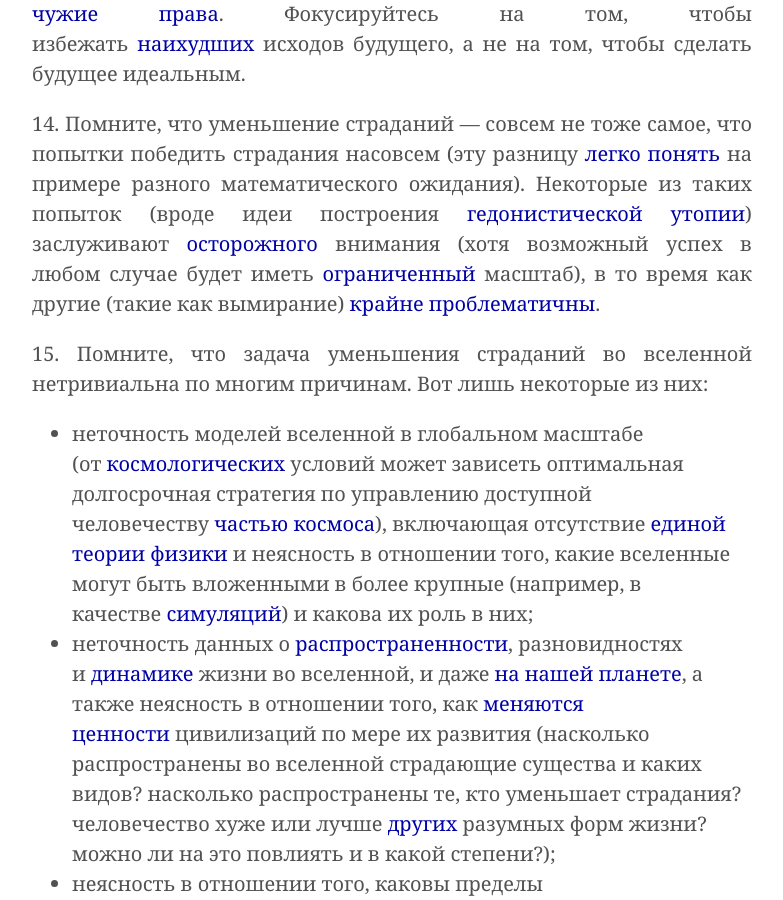
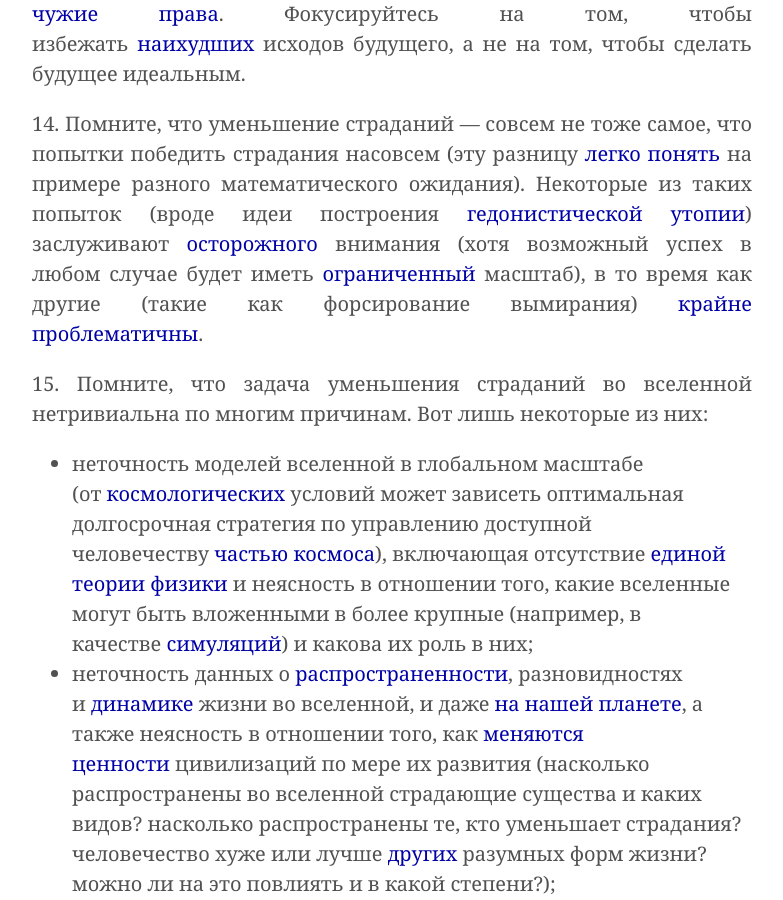
Before and after one commit to ReducingSuffering/reducingsuffering.github.io, a Jekyll site: the page built from _articles/short-intro.md, in a window 1280 px wide and 900 px high, scrolled down 3913 px. Shown: the whole window, without its empty margins (248-1031 px from the left). Built offline with Jekyll 4.4.1, drawn with Linux system fonts in a browser that asks for light colours.

Commit message:
Update short-intro.md

```diff
--- a/_articles/short-intro.md
+++ b/_articles/short-intro.md
@@ -43,7 +43,7 @@ excerpt: "Что понимают под «уменьшением страдан
 
 13\. Относитесь к людям с другими ценностями [кооперативно](450.html), делайте упор на поиске точек соприкосновения, а не поводов для противостояния. [Будьте миролюбивы и избегайте насилия](https://forum.effectivealtruism.org/s/MBadsrYLmzLNmYjaj/p/JnHeeTGAohMFxNbGK). [Уважайте чужие права](https://lesswrong.ru/w/О_пользе_любезности_общин_и_цивилизации). Фокусируйтесь на том, чтобы избежать [наихудших](548.html) исходов будущего, а не на том, чтобы сделать будущее идеальным.
 
-14\. Помните, что уменьшение страданий — совсем не тоже самое, что попытки победить страдания насовсем (эту разницу [легко понять](https://kkirdan.github.io/blog/b2.html) на примере разного математического ожидания). Некоторые из таких попыток (вроде идеи построения [гедонистической утопии](89.html)) заслуживают [осторожного](https://magnusvinding.com/2021/08/09/reasons-not-to-prioritize-the-abolitionist-project/) внимания (хотя возможный успех в любом случае будет иметь [ограниченный](566.html) масштаб), в то время как другие (такие как вымирание) [крайне проблематичны](https://forum.effectivealtruism.org/s/MBadsrYLmzLNmYjaj/p/JnHeeTGAohMFxNbGK).
+14\. Помните, что уменьшение страданий — совсем не тоже самое, что попытки победить страдания насовсем (эту разницу [легко понять](https://kkirdan.github.io/blog/b2.html) на примере разного математического ожидания). Некоторые из таких попыток (вроде идеи построения [гедонистической утопии](89.html)) заслуживают [осторожного](https://magnusvinding.com/2021/08/09/reasons-not-to-prioritize-the-abolitionist-project/) внимания (хотя возможный успех в любом случае будет иметь [ограниченный](566.html) масштаб), в то время как другие (такие как форсирование вымирания) [крайне проблематичны](https://forum.effectivealtruism.org/s/MBadsrYLmzLNmYjaj/p/JnHeeTGAohMFxNbGK).
 
 15\. Помните, что задача уменьшения страданий во вселенной нетривиальна по многим причинам. Вот лишь некоторые из них:
 
```
